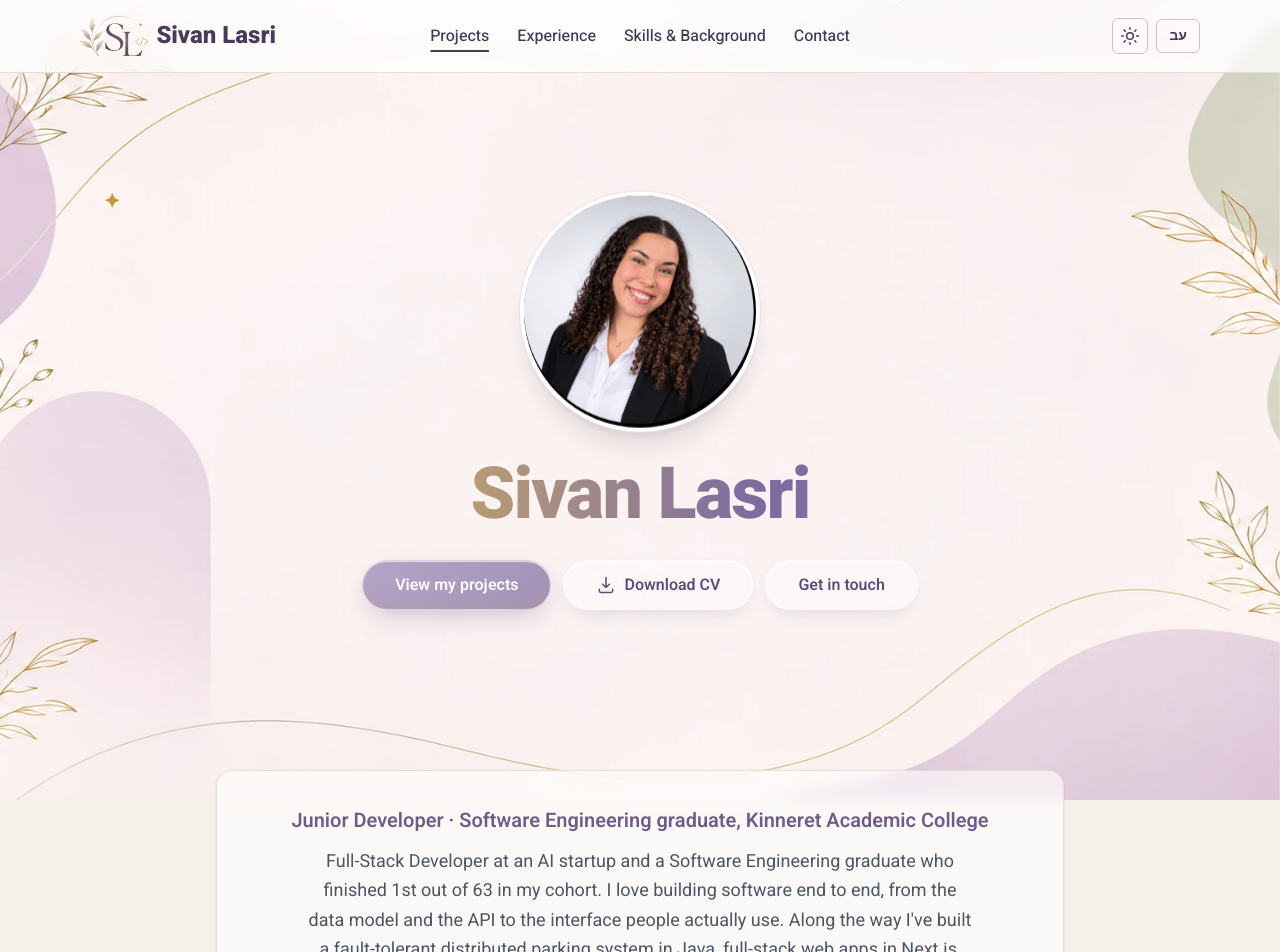
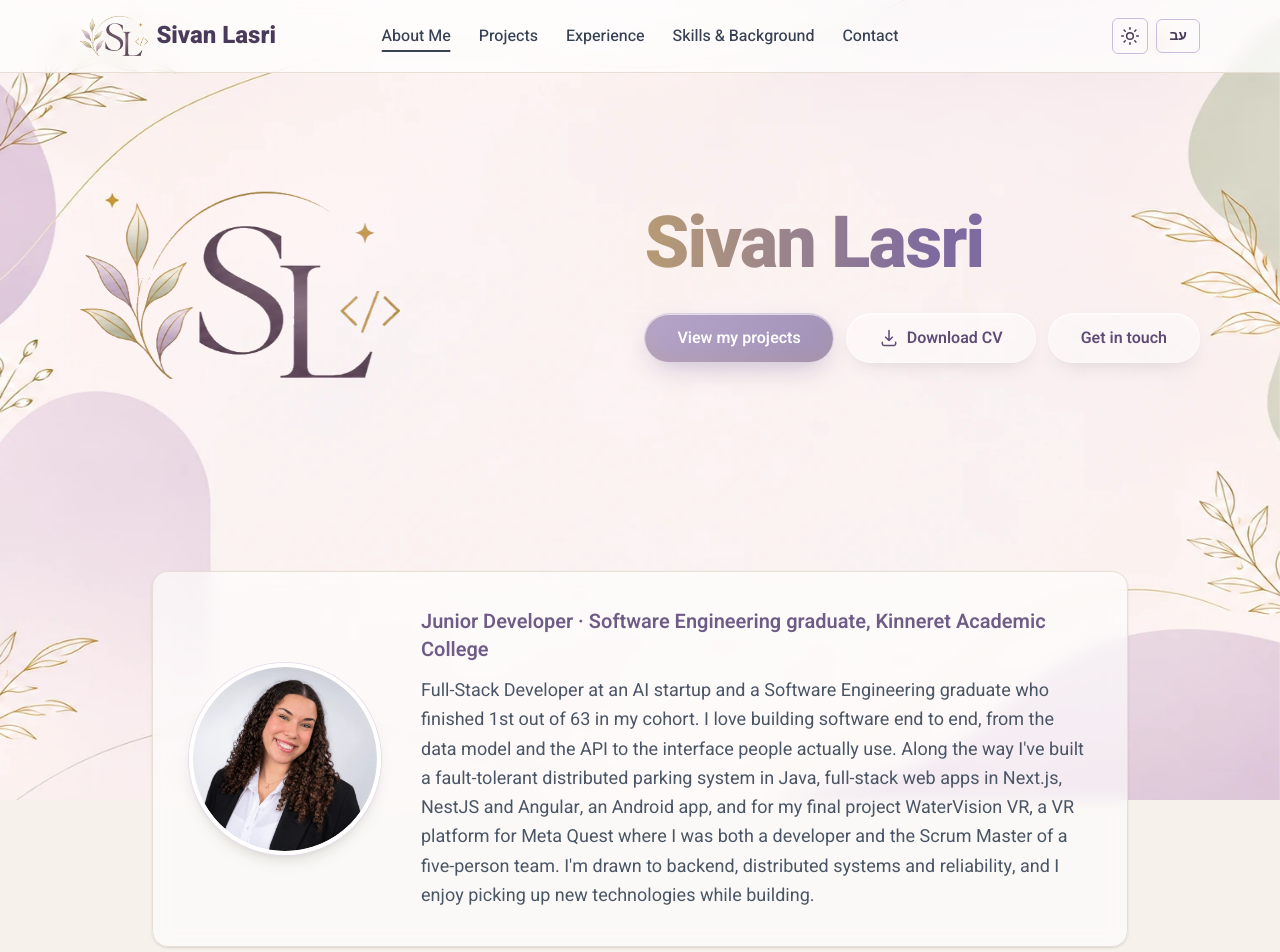
Before and after one commit to SivanSoftware/SivanSoftware.github.io, a Next.js app: page / in a window 1280 px wide. Shown: the top 952 px of the page. Built offline with nearby package versions, Linux system fonts and the light colour scheme.

Commit message:
Add summary nav tab, increase spacing between sections

```diff
--- a/app/components/Navbar.tsx
+++ b/app/components/Navbar.tsx
@@ -59,7 +59,7 @@ export default function Navbar() {
 
   // מסמן את הסעיף שנמצא כרגע מול העין
   useEffect(() => {
-    const sections = ["projects", "experience", "about", "contact"]
+    const sections = ["about-intro", "projects", "experience", "about", "contact"]
       .map((id) => document.getElementById(id))
       .filter((el): el is HTMLElement => el !== null);
 
@@ -78,6 +78,7 @@ export default function Navbar() {
   }, []);
 
   const links = [
+    { href: "#about-intro", id: "about-intro", label: t.nav.summary },
     { href: "#projects", id: "projects", label: t.nav.projects },
     { href: "#experience", id: "experience", label: t.nav.experience },
     { href: "#about", id: "about", label: t.nav.about },
--- a/app/i18n.ts
+++ b/app/i18n.ts
@@ -44,6 +44,7 @@ export type Dictionary = {
   meta: { title: string; description: string };
   nav: {
     name: string;
+    summary: string;
     projects: string;
     experience: string;
     about: string;
@@ -84,6 +85,7 @@ const he: Dictionary = {
   },
   nav: {
     name: "סיון לסרי",
+    summary: "תקציר",
     projects: "פרויקטים",
     experience: "ניסיון",
     about: "כישורים ורקע",
@@ -372,6 +374,7 @@ const en: Dictionary = {
   },
   nav: {
     name: "Sivan Lasri",
+    summary: "About Me",
     projects: "Projects",
     experience: "Experience",
     about: "Skills & Background",
--- a/app/page.tsx
+++ b/app/page.tsx
@@ -65,20 +65,23 @@ export default function Home() {
     <main id="top" className="pt-20">
       <ScrollProgress />
 
-      {/* Hero — תמונה + שם + CTAs בלבד (ללא תיחום, תופס את העין) */}
+      {/* Hero — לוגו (ימין) + שם ו-CTAs (שמאל) */}
       <section className="relative">
-        <div className="mx-auto flex max-w-4xl flex-col items-center gap-7 px-4 py-20 text-center sm:py-28">
-          <div className="fade-up float-y" style={{ animationDelay: "60ms" }}>
+        <div className="mx-auto flex max-w-6xl flex-col items-center justify-center gap-12 px-4 py-20 sm:py-28 md:flex-row md:justify-between md:gap-8">
+          {/* לוגו — צד ימין בעברית / שמאל באנגלית */}
+          <div className="fade-up float-y shrink-0" style={{ animationDelay: "60ms" }}>
             <Image
-              src="/sivan.webp"
-              alt={t.hero.photoAlt}
-              width={1254}
-              height={1254}
+              src="/logo-mark.png"
+              alt={t.hero.logoAlt}
+              width={477}
+              height={279}
               priority
-              className="h-40 w-40 rounded-full border-4 border-white object-cover object-top shadow-xl ring-1 ring-[#e7dcea] sm:h-52 sm:w-52 md:h-60 md:w-60 dark:border-white/10"
+              className="h-auto w-60 sm:w-72 md:w-80"
             />
           </div>
 
+          {/* שם + CTAs — צד שני */}
+          <div className="text-center md:text-start">
             <h1
               className="fade-up text-5xl font-extrabold tracking-tight sm:text-6xl md:text-7xl"
               style={{ animationDelay: "180ms" }}
@@ -89,7 +92,7 @@ export default function Home() {
             </h1>
 
             <div
-            className="fade-up flex flex-col flex-wrap items-center justify-center gap-3 sm:flex-row"
+              className="fade-up mt-8 flex flex-col flex-wrap items-center justify-center gap-3 sm:flex-row md:justify-start"
               style={{ animationDelay: "340ms" }}
             >
               <a href="#projects" className="btn-glass btn-glass-primary w-full sm:w-auto">
@@ -117,18 +120,28 @@ export default function Home() {
               </a>
             </div>
           </div>
+        </div>
       </section>
 
-      {/* אודות — תקציר */}
-      <section id="about-intro" className="mx-auto max-w-4xl px-4 py-8 sm:px-6 sm:py-12">
+      {/* אודות — תמונה + תקציר */}
+      <section id="about-intro" className="mx-auto max-w-5xl px-4 py-12 sm:px-6 sm:py-20">
         <Reveal>
-          <div className="rounded-2xl border border-[#E7DFD6] bg-white/60 p-6 text-center shadow-sm backdrop-blur-sm sm:p-9 dark:border-white/10 dark:bg-white/[0.04]">
+          <div className="flex flex-col items-center gap-8 rounded-2xl border border-[#E7DFD6] bg-white/60 p-6 text-center shadow-sm backdrop-blur-sm sm:p-9 md:flex-row md:gap-10 md:text-start dark:border-white/10 dark:bg-white/[0.04]">
+            <Image
+              src="/sivan.webp"
+              alt={t.hero.photoAlt}
+              width={1209}
+              height={1209}
+              className="h-40 w-40 shrink-0 rounded-full border-4 border-white object-cover object-top shadow-lg ring-1 ring-[#e7dcea] sm:h-48 sm:w-48 dark:border-white/10"
+            />
+            <div>
               <p className="mb-3 text-lg font-semibold text-[#6E5B86] sm:text-xl dark:text-[#c3b0dd]">
                 {t.hero.role}
               </p>
-            <p className="mx-auto max-w-2xl text-base leading-relaxed text-gray-600 sm:text-lg dark:text-gray-300">
+              <p className="text-base leading-relaxed text-gray-600 sm:text-lg dark:text-gray-300">
                 {t.hero.bio}
               </p>
+            </div>
           </div>
         </Reveal>
         <div className="mt-8">
@@ -137,7 +150,7 @@ export default function Home() {
       </section>
 
       {/* פרויקטים */}
-      <section id="projects" className="max-w-6xl mx-auto px-4 sm:px-6 py-12 sm:py-16">
+      <section id="projects" className="max-w-6xl mx-auto px-4 sm:px-6 py-16 sm:py-24">
         <SectionHeading
           eyebrow={t.eyebrows.projects}
           heading={t.projects.heading}
@@ -153,7 +166,7 @@ export default function Home() {
       </section>
 
       {/* ניסיון */}
-      <section id="experience" className="max-w-6xl mx-auto px-4 sm:px-6 py-12 sm:py-16">
+      <section id="experience" className="max-w-6xl mx-auto px-4 sm:px-6 py-16 sm:py-24">
         <SectionHeading
           eyebrow={t.eyebrows.experience}
           heading={t.experience.heading}
@@ -163,7 +176,7 @@ export default function Home() {
       </section>
 
       {/* כישורים ורקע */}
-      <section id="about" className="max-w-6xl mx-auto px-4 sm:px-6 py-12 sm:py-16">
+      <section id="about" className="max-w-6xl mx-auto px-4 sm:px-6 py-16 sm:py-24">
         <SectionHeading
           eyebrow={t.eyebrows.about}
           heading={t.about.heading}
@@ -223,7 +236,7 @@ export default function Home() {
       </section>
 
       {/* צרו קשר */}
-      <section id="contact" className="max-w-6xl mx-auto px-4 sm:px-6 py-12 sm:py-20">
+      <section id="contact" className="max-w-6xl mx-auto px-4 sm:px-6 py-16 sm:py-28">
         <SectionHeading
           eyebrow={t.eyebrows.contact}
           heading={t.contact.heading}
```
Also changed, not shown: public/sivan.webp. Lines whose indentation alone changed are shown as unchanged.
